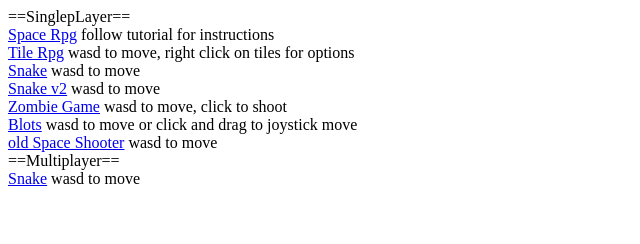
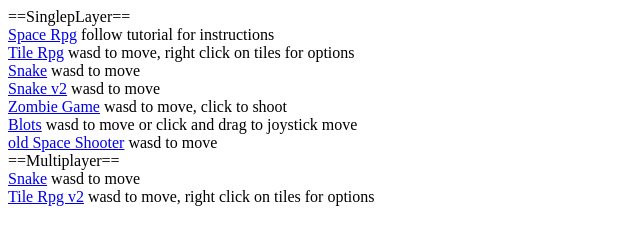
Before and after one commit to beardhub/Gamehub, a plain HTML site: page index.html in a window 1280 px wide. Shown: the whole page, without its empty margins (0-640 px from the left). Drawn offline with Linux system fonts and the light colour scheme.

Commit message:
Update index.html

```diff
--- a/index.html
+++ b/index.html
@@ -10,5 +10,6 @@
 <a href="https://zacharye08.github.io/SpaceShooterV2/">old Space Shooter</a> wasd to move <br>
 ==Multiplayer==<br>
 <a href="https://socketsnake.herokuapp.com/">Snake</a> wasd to move<br>
+<a href="https://tilerpg.herokuapp.com/">Tile Rpg v2</a> wasd to move, right click on tiles for options<br>
 </body>
 </html>
```
